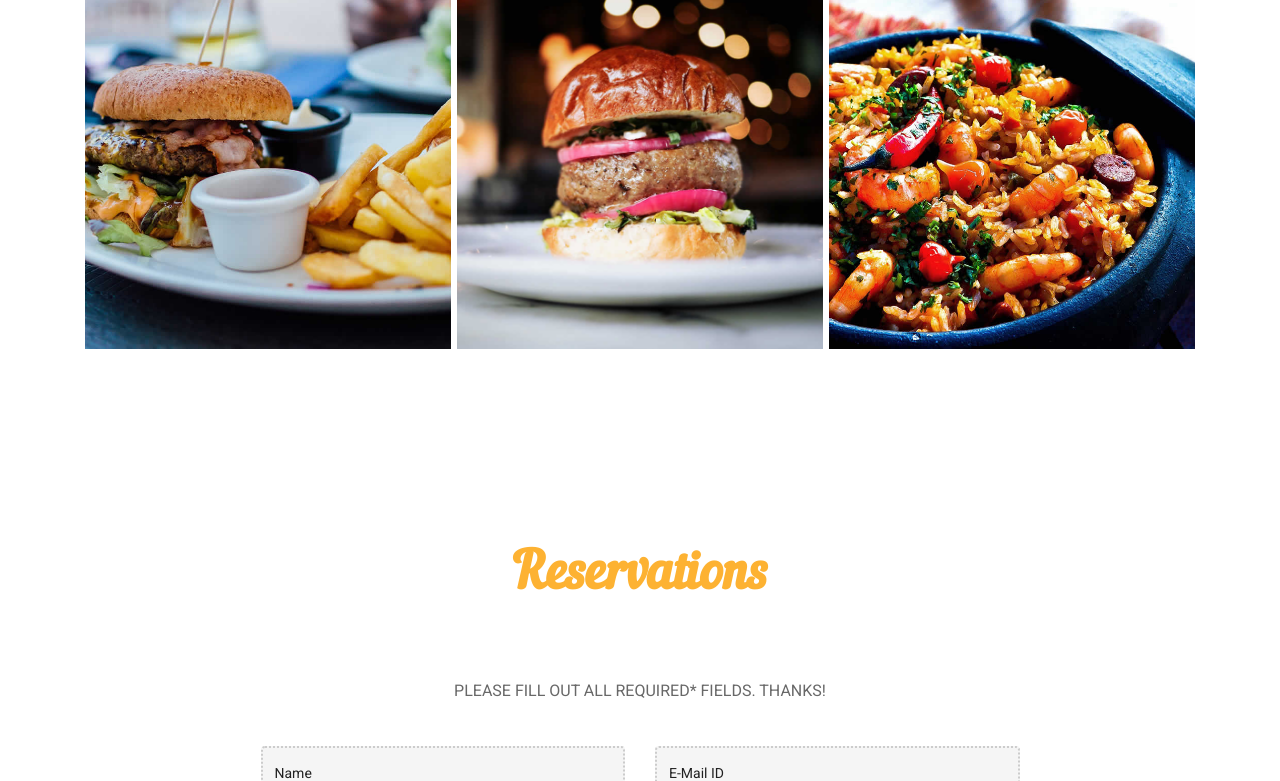
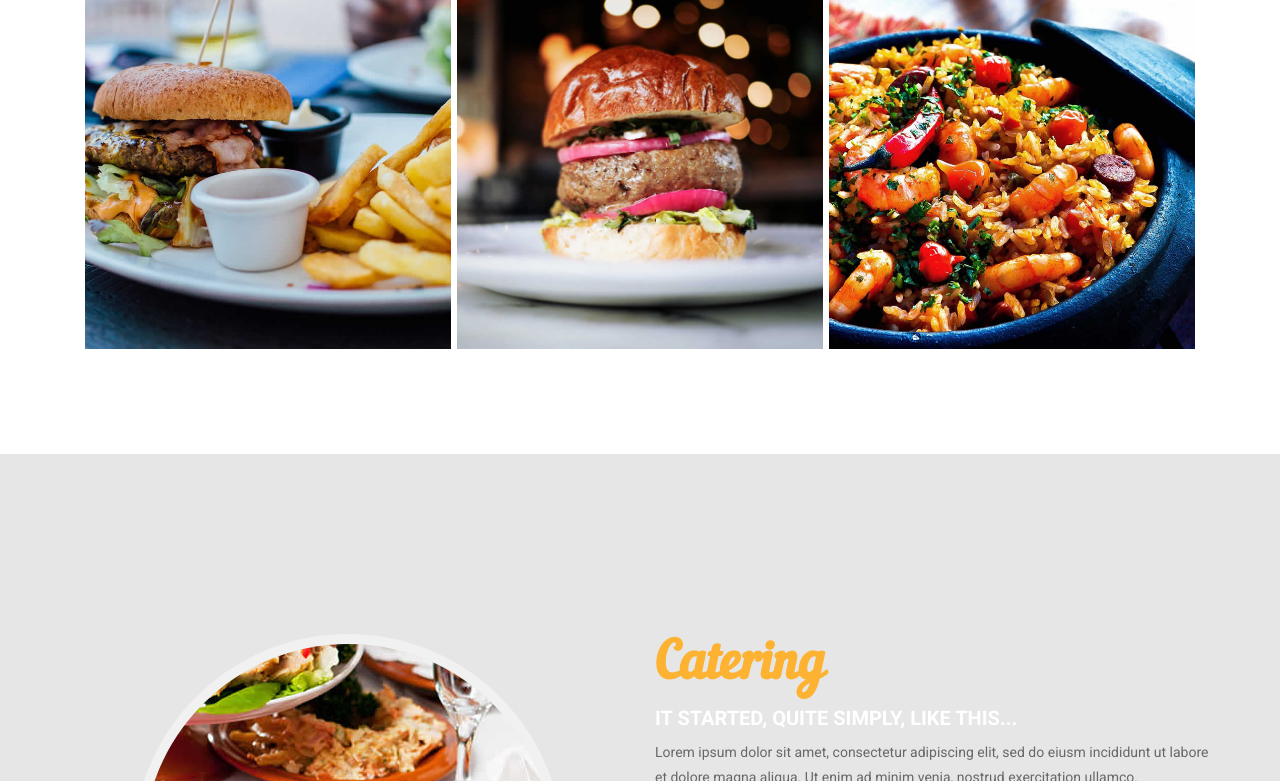
Before and after one commit to Tonmoyhridhaan/Mohammad-burger, a PHP site: page / in a window 1280 px wide. Shown: the part 5719-6500 px from the top of the page. Run offline with PHP 8.4, Linux system fonts and the light colour scheme; some libraries are stand-ins or nearby versions; some web fonts are replaced.

Commit message:
catering added

```diff
--- a/index.php
+++ b/index.php
@@ -68,7 +68,7 @@
                                     <li><a href="#about">About us</a></li>
                                     <li><a href="#menu">Menu</a></li>
                                     <li><a href="#gallery">Gallery</a></li>
-                                    <li><a href="#reservation">Reservaion</a></li>
+                                    <li><a href="#catering">Catering</a></li>
                                     <li><a href="#footer">Contact us</a></li>
                                 </ul>
                             </div>
@@ -1175,100 +1175,37 @@
 
 
 
-    <div id="reservation" class="reservations-main pad-top-100 pad-bottom-100">
+    <div id="catering" class="about-main pad-top-100 pad-bottom-100">
+        <section class="food_section layout_padding">
         <div class="container">
             <div class="row">
-                <div class="form-reservations-box">
-                    <div class="col-lg-12 col-md-12 col-sm-12 col-xs-12">
-                        <div class="wow fadeIn" data-wow-duration="1s" data-wow-delay="0.1s">
-                            <h2 class="block-title text-center">
-						Reservations
-					</h2>
+                <div class="col-lg-6 col-md-6 col-sm-12 col-xs-12">
+                    <div class="wow fadeIn" data-wow-duration="1s" data-wow-delay="0.1s">
+                        <div class="about-images">
+                            <img class="about-main" src="images/about-main.jpg" alt="About Main Image">
+                            <!-- <img class="about-inset" src="images/about-inset.jpg" alt="About Inset Image"> -->
                         </div>
-                        <h4 class="form-title">BOOKING FORM</h4>
-                        <p>PLEASE FILL OUT ALL REQUIRED* FIELDS. THANKS!</p>
+                    </div>
+                </div>
+                <!-- end col -->
+                <div class="col-lg-6 col-md-6 col-sm-12 col-xs-12">
+                    <div class="wow fadeIn" data-wow-duration="1s" data-wow-delay="0.1s">
+                        <h2 class="block-title"> Catering </h2>
+                        <h3>IT STARTED, QUITE SIMPLY, LIKE THIS...</h3>
+                        <p> Lorem ipsum dolor sit amet, consectetur adipiscing elit, sed do eiusm incididunt ut labore et dolore magna aliqua. Ut enim ad minim venia, nostrud exercitation ullamco. </p>
 
-                        <form id="contact-form" method="post" class="reservations-box" name="contactform" action="mail.php">
-                            <div class="col-lg-6 col-md-6 col-sm-6 col-xs-12">
-                                <div class="form-box">
-                                    <input type="text" name="form_name" id="form_name" placeholder="Name" required="required" data-error="Firstname is required.">
-                                </div>
-                            </div>
-                            <!-- end col -->
-                            <div class="col-lg-6 col-md-6 col-sm-6 col-xs-12">
-                                <div class="form-box">
-                                    <input type="email" name="email" id="email" placeholder="E-Mail ID" required="required" data-error="E-mail id is required.">
-                                </div>
-                            </div>
-                            <!-- end col -->
-                            <div class="col-lg-6 col-md-6 col-sm-6 col-xs-12">
-                                <div class="form-box">
-                                    <input type="text" name="phone" id="phone" placeholder="contact no.">
-                                </div>
-                            </div>
-                            <!-- end col -->
-                            <div class="col-lg-6 col-md-6 col-sm-6 col-xs-12">
-                                <div class="form-box">
-                                    <select name="no_of_persons" id="no_of_persons" class="selectpicker">
-                                        <option selected disabled>No. Of persons</option>
-                                        <option>1</option>
-                                        <option>2</option>
-                                        <option>3</option>
-                                    </select>
-                                </div>
-                            </div>
-                            <!-- end col -->
-                            <div class="col-lg-6 col-md-6 col-sm-6 col-xs-12">
-                                <div class="form-box">
-                                    <input type="text" name="date-picker" id="date-picker" placeholder="Date" required="required" data-error="Date is required." />
-                                </div>
-                            </div>
-                            <!-- end col -->
-                            <div class="col-lg-6 col-md-6 col-sm-6 col-xs-12">
-                                <div class="form-box">
-                                    <input type="text" name="time-picker" id="time-picker" placeholder="Time" required="required" data-error="Time is required." />
-                                </div>
-                            </div>
-                            <!-- end col -->
-                            <div class="col-lg-6 col-md-6 col-sm-6 col-xs-12">
-                                <div class="form-box">
-                                    <select name="preferred_food" id="preferred_food" class="selectpicker">
-                                        <option selected disabled>preferred food</option>
-                                        <option>Indian</option>
-                                        <option>Continental</option>
-                                        <option>Mexican</option>
-                                    </select>
-                                </div>
-                            </div>
-                            <!-- end col -->
-                            <div class="col-lg-6 col-md-6 col-sm-6 col-xs-12">
-                                <div class="form-box">
-                                    <select name="occasion" id="occasion" class="selectpicker">
-                                        <option selected disabled>Occasion</option>
-                                        <option>Wedding</option>
-                                        <option>Birthday</option>
-                                        <option>Anniversary</option>
-                                    </select>
-                                </div>
-                            </div>
-                            <!-- end col -->
+                        <p> Aenean commodo ligula eget dolor aenean massa. Cum sociis nat penatibu set magnis dis parturient montes, nascetur ridiculus mus. quam felisorat, ultricies nec, Aenean commodo ligula eget dolor penatibu set magnis is parturient montes, nascetur ridiculus mus. quam felisorat, ultricies nec, pellentesque eu, pretium quis, sem. quat massa quis enim. Donec vitae sapien ut libero venenatis fauci Nullam quis ante. Etiam sit amet rci eget eros. </p>
 
-                            <div class="col-lg-12 col-md-12 col-sm-12 col-xs-12">
-                                <div class="reserve-book-btn text-center">
-                                    <button class="hvr-underline-from-center" type="submit" value="SEND" id="submit">BOOK MY TABLE </button>
-                                </div>
-                            </div>
-                            <!-- end col -->
-                        </form>
-                        <!-- end form -->
+                        <p> Lorem ipsum dolor sit amet, consectetur adipiscing elit, sed do eiusm incididunt ut labore et dolore magna aliqua. Ut enim ad minim venia, nostrud exercitation ullamco. </p>
                     </div>
-                    <!-- end col -->
                 </div>
-                <!-- end reservations-box -->
+                <!-- end col -->
+
             </div>
             <!-- end row -->
         </div>
         <!-- end container -->
+    </section>
     </div>
     <!-- end reservations-main -->
 
```
